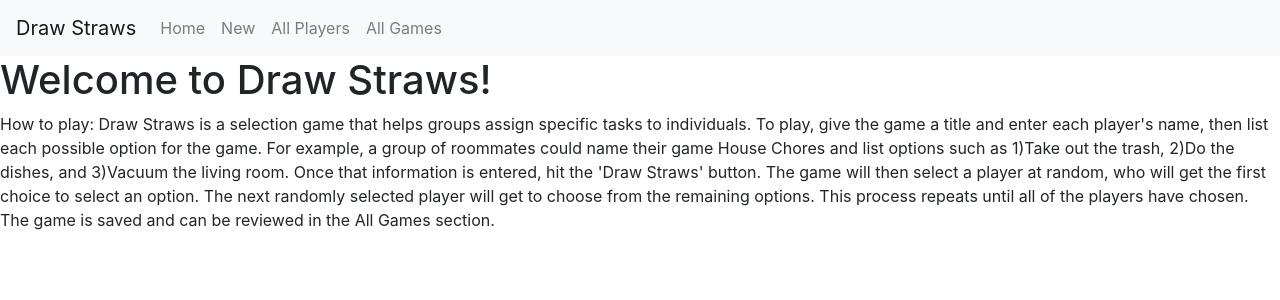
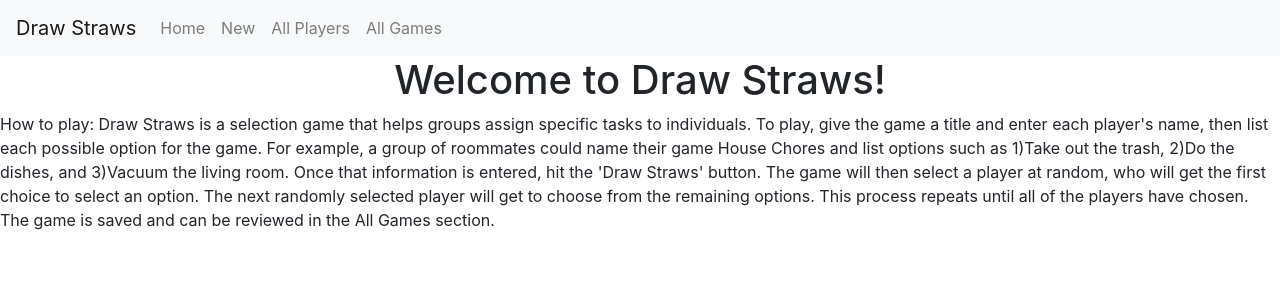
Before and after one commit to abourke09/draw-straws, a React (Create React App) app in the folder client/: page / in a window 1280 px wide. Shown: the top 300 px of the page. Built offline with nearby package versions, Linux system fonts and the light colour scheme; no server answers.

Commit message:
aligns h1 to center

```diff
--- a/client/src/components/Home.js
+++ b/client/src/components/Home.js
@@ -2,7 +2,7 @@ import React from 'react'
 
 const Home = () => (
   <div className="Home">
-    <h1>Welcome to Draw Straws!</h1>
+    <h1 align= 'center'>Welcome to Draw Straws!</h1>
     <p>How to play: Draw Straws is a selection game that helps groups assign specific tasks to individuals.
     To play, give the game a title and enter each player's name, then list each possible option for the game.
     For example, a group of roommates could name their game House Chores and list options such as 1)Take out the trash,
--- a/client/src/containers/GameShow.js
+++ b/client/src/containers/GameShow.js
@@ -19,7 +19,7 @@ class GameShow extends Component {
 console.log("in render: ", )
     return (
       <div>
-        <h1>Game: {this.props.game.name}</h1>
+        <h1 align= 'center'>Game: {this.props.game.name}</h1>
 
         <CardDeck style = { {display: 'flex', flexWrap: 'wrap', justifyContent: 'space-between' } }>
           {this.props.game.options&&this.props.game.options.map((option) =>
--- a/client/src/containers/PlayerShow.js
+++ b/client/src/containers/PlayerShow.js
@@ -21,7 +21,7 @@ class PlayerShow extends Component {
   render() {
     return (
       <div>
-        <h1>Player: {this.props.player.name}</h1>
+        <h1 align= 'center'>Player: {this.props.player.name}</h1>
         <Container>
           <CardDeck style = { {display: 'flex', flexDirection: 'column', alignItems: 'baseline' } }>
             {this.props.player.options&&this.props.player.options.map((option) =>
```
